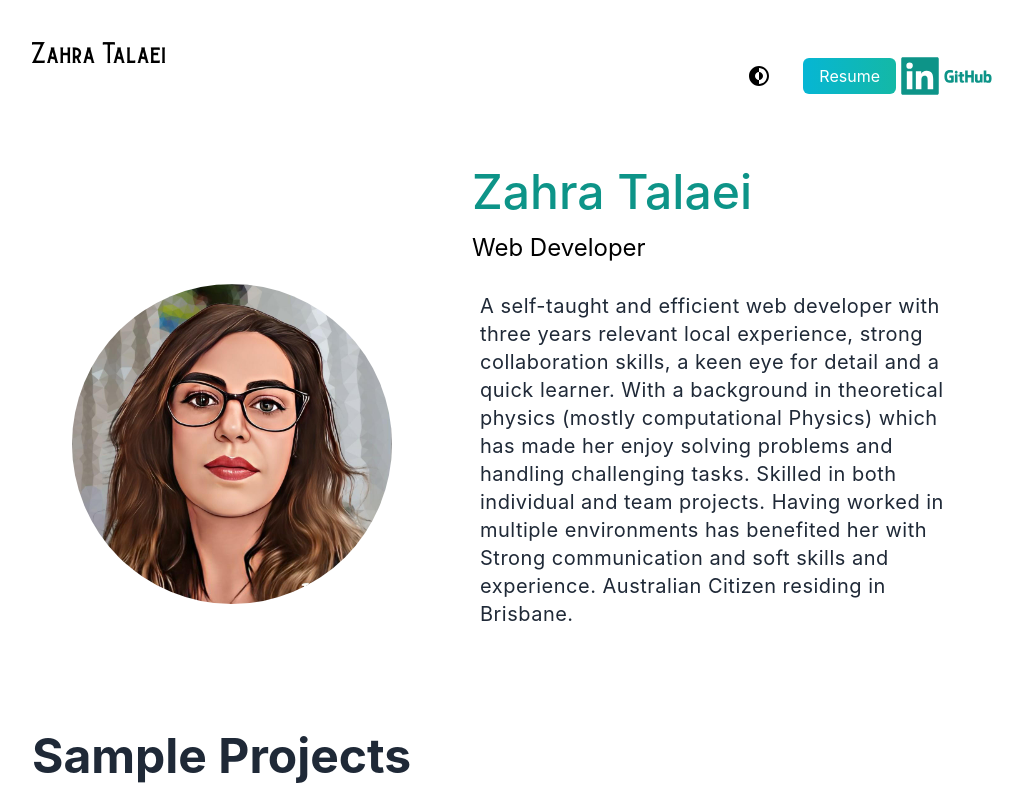
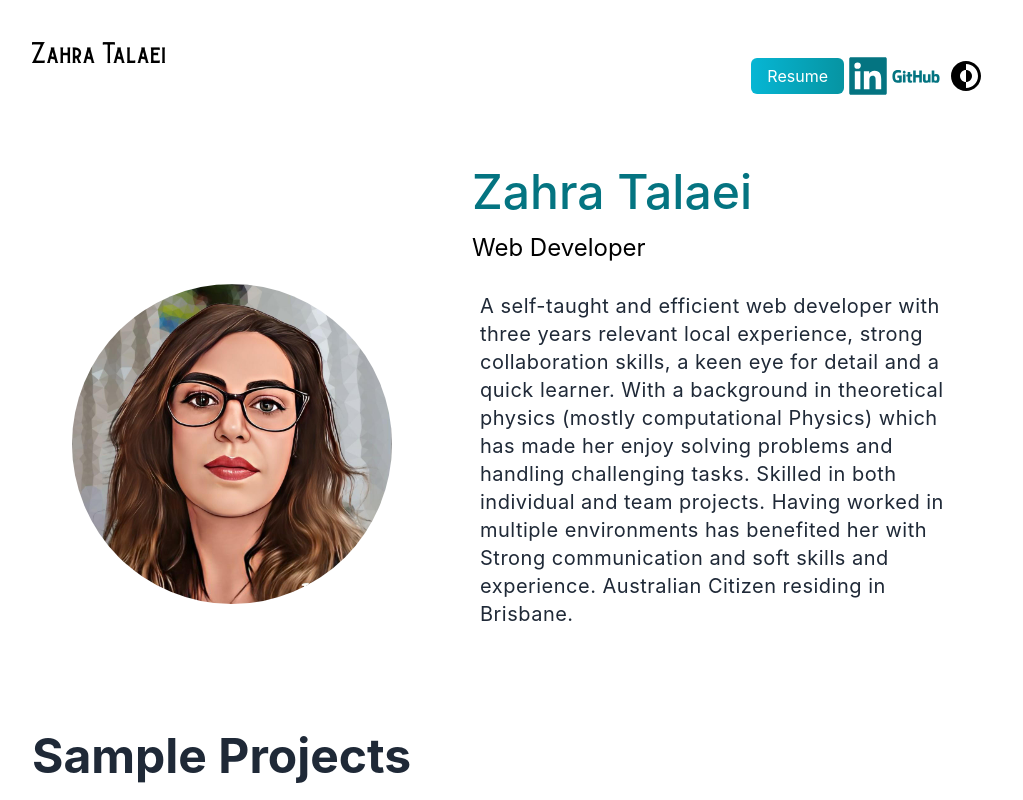
Before and after one commit to zahratalaei/portfolio, a Next.js app: page / in a window 1280 px wide. Shown: the top 800 px of the page, without its empty margins (128-1151 px from the left). Built offline with nearby package versions, Linux system fonts and the light colour scheme.

Commit message:
add tooltip to darkmode button

```diff
--- a/components/Nav.js
+++ b/components/Nav.js
@@ -3,13 +3,16 @@ import {BsFillMoonStarsFill} from 'react-icons/bs'
 import {CgDarkMode} from 'react-icons/cg'
 import { AiFillLinkedin} from 'react-icons/ai'
 import {DiGithubFull} from 'react-icons/di'
+import { Tooltip } from 'flowbite-react'
 const Nav = ({setDarkMode,darkMode}) => {
   return (
     <div>
       <nav className="py-10 mb-2 flex justify-between dark:text-white">
         <h1 className='text-2xl font-burtons'>Zahra Talaei</h1>
         <ul className='flex items-center'>
-          <li><CgDarkMode onClick={()=>setDarkMode(!darkMode)} className='cursor-pointer text-2xl'/></li>
+
+          {/* <li><CgDarkMode onClick={()=>setDarkMode(!darkMode)} className='cursor-pointer text-4xl' title={darkMode?"Light Mode":"Dark Mode"}/></li> */}
+
           <li><a href="https://drive.google.com/file/d/1ehbxrfU1B-BBgsaTQdvi6VepMoV6KE81/view?usp=sharing" target="_blank" className='bg-gradient-to-r from-cyan-500 to-teal-500 text-white px-4 py-2 border-none rounded-md ml-8'>Resume</a></li>
 
           <li className='text-5xl flex justify-center gap-16 py-3 text-teal-600 '>
@@ -18,6 +21,11 @@ const Nav = ({setDarkMode,darkMode}) => {
           <li className='text-5xl flex justify-center gap-16 py-3 text-teal-600 '>
             <a href="https://github.com/zahratalaei"><DiGithubFull/></a>
           </li>
+          <li className='m-2'>
+            <Tooltip content={darkMode?"Light Mode":"Dark Mode"}>
+              <CgDarkMode onClick={()=>setDarkMode(!darkMode)} className='cursor-pointer text-4xl'/>
+            </Tooltip>
+          </li>
           </ul>
         </nav>
     </div>
--- a/package.json
+++ b/package.json
@@ -9,6 +9,8 @@
     "lint": "next lint"
   },
   "dependencies": {
+    "flowbite": "^1.6.5",
+    "flowbite-react": "^0.4.3",
     "next": "13.2.4",
     "react": "18.2.0",
     "react-dom": "18.2.0",
--- a/tailwind.config.js
+++ b/tailwind.config.js
@@ -5,6 +5,7 @@ module.exports = {
     "./app/**/*.{js,ts,jsx,tsx}",
     "./pages/**/*.{js,ts,jsx,tsx}",
     "./components/**/*.{js,ts,jsx,tsx}",
+    'node_modules/flowbite-react/**/*.{js,jsx,ts,tsx}',
 
     // Or if using `src` directory:
     "./src/**/*.{js,ts,jsx,tsx}",
@@ -16,5 +17,7 @@ module.exports = {
       }
     },
   },
-  plugins: [],
+  plugins: [
+    require('flowbite/plugin')
+  ],
 }
```
Also changed, not shown: 1 other file (tests, documents, lock files or other folders).
